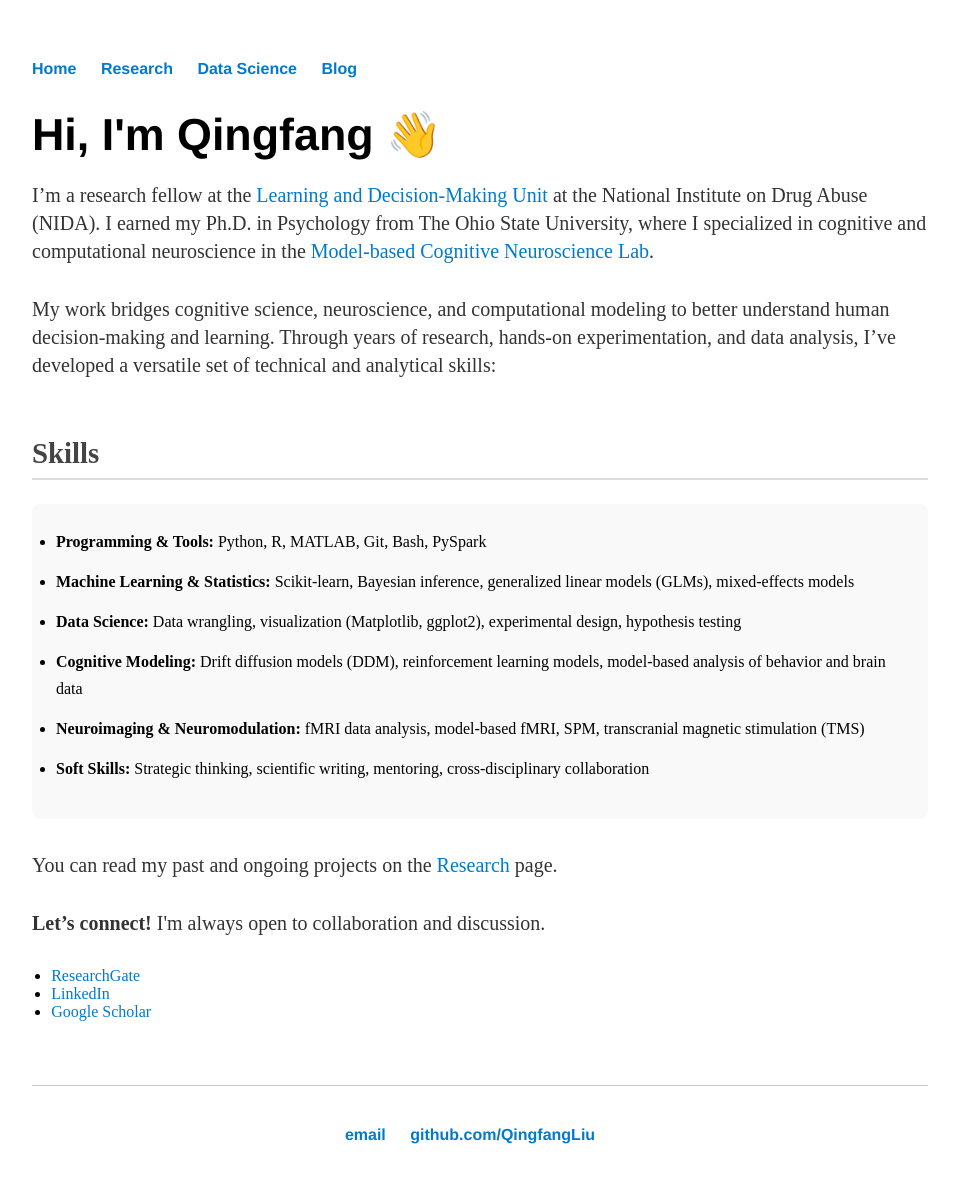
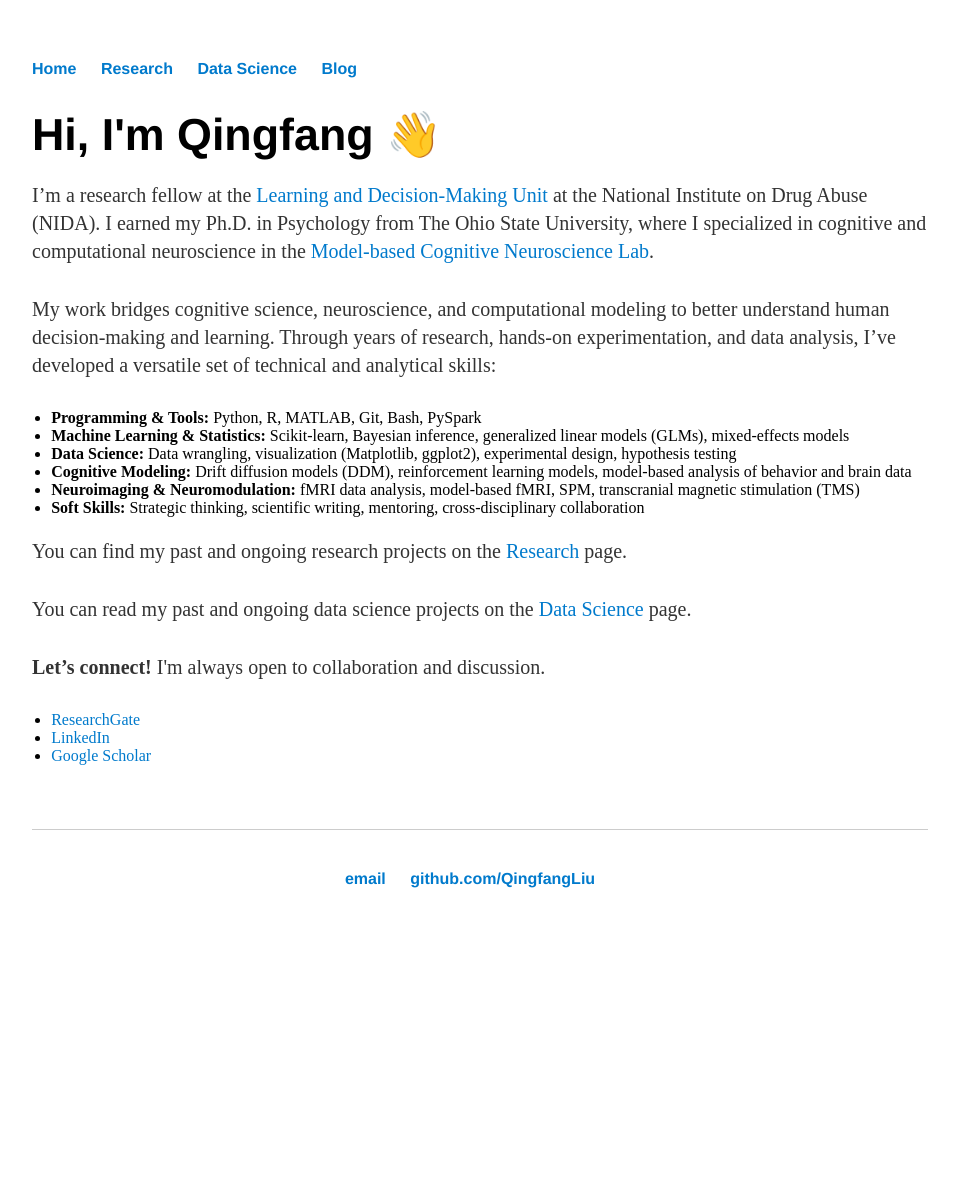
Before and after one commit to QingfangLiu/qingfangliu.github.io, a Jekyll site: the page built from index.html, in a window 1280 px wide. Shown: the whole page, without its empty margins (160-1116 px from the left). Built offline with Jekyll 4.4.1, drawn with Linux system fonts in a browser that asks for light colours; after the commit the page ends 948 px from its top, so only the background shows below that.

Commit message:
update main

```diff
--- a/DataScience/index.html
+++ b/DataScience/index.html
@@ -7,9 +7,9 @@
 
 	<h2>Ongoing projects</h2>
 
-<h3>How the Brain Helps Us Adapt: Investigating the Orbitofrontal Cortex with TMS</h3>
+<h3>Building AI Solutions for Mental Health and Well-being</h3>
 <p>
-something
+More upcoming!
 </p>
 
 
--- a/index.html
+++ b/index.html
@@ -18,7 +18,6 @@
 My work bridges cognitive science, neuroscience, and computational modeling to better understand human decision-making and learning. Through years of research, hands-on experimentation, and data analysis, I’ve developed a versatile set of technical and analytical skills:
 </p>
 
-<h2>Skills</h2>
 <ul>
   <li><strong>Programming & Tools:</strong> Python, R, MATLAB, Git, Bash, PySpark</li>
   <li><strong>Machine Learning & Statistics:</strong> Scikit-learn, Bayesian inference, generalized linear models (GLMs), mixed-effects models</li>
@@ -30,7 +29,12 @@
 
 
 <p>
-You can read my past and ongoing projects on the <a href="/Research">Research</a> page.
+You can find my past and ongoing research projects on the <a href="/Research">Research</a> page.
+</p>
+
+
+<p>
+You can read my past and ongoing data science projects on the <a href="/DataScience">Data Science</a> page.
 </p>
 
 
```
Also changed, not shown: 1 other file.
